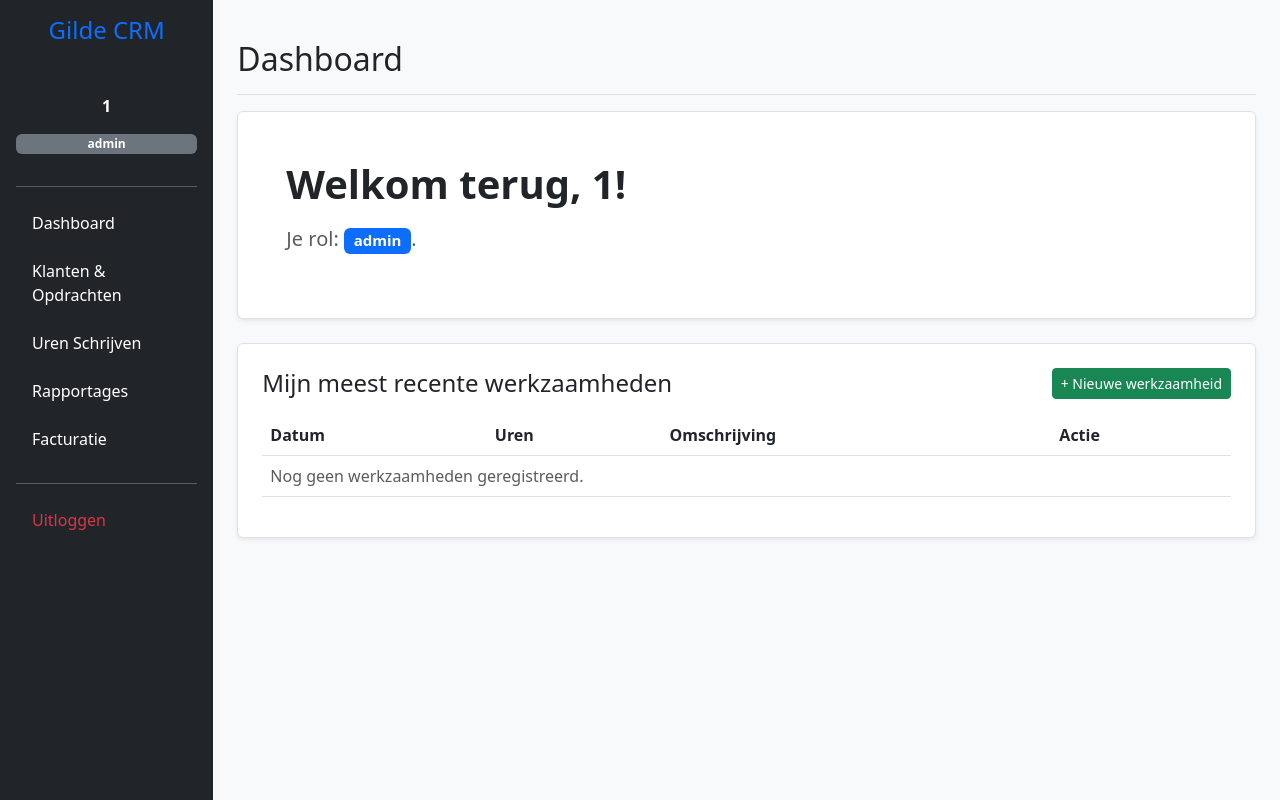
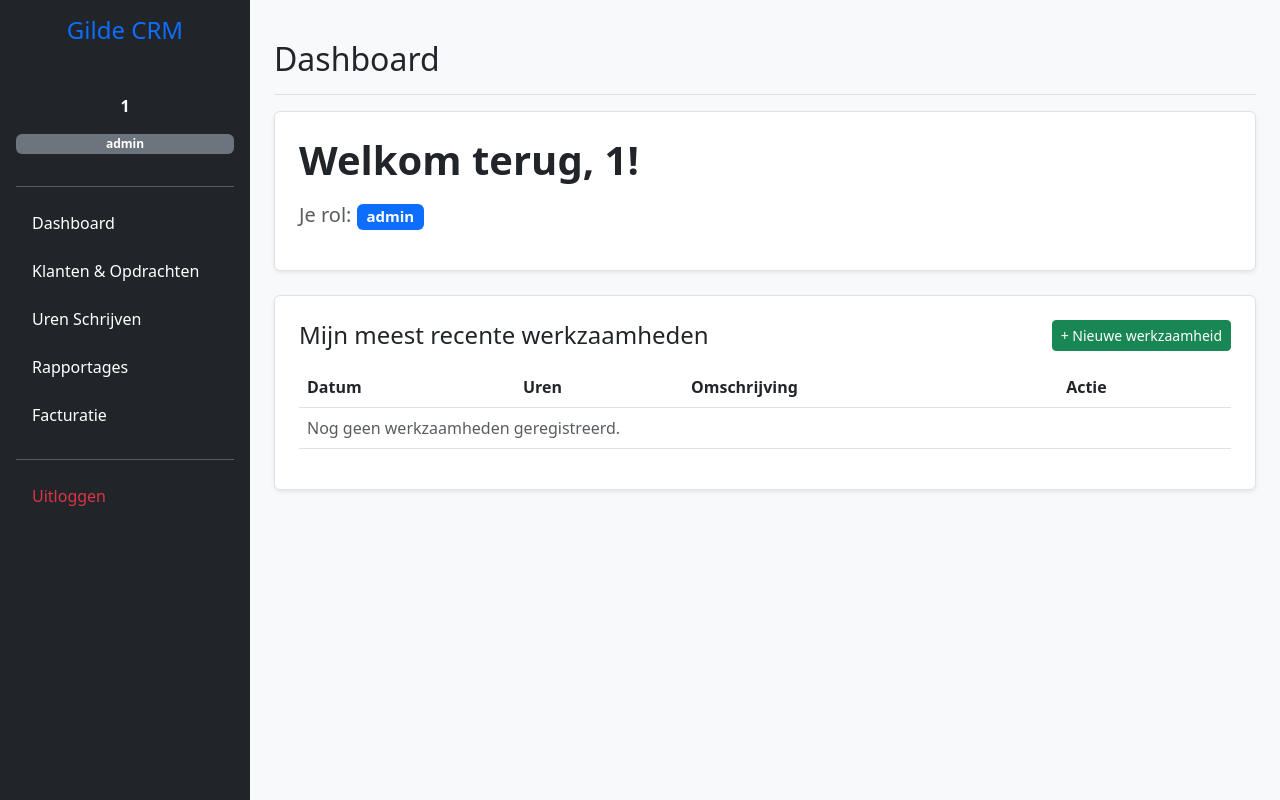
Before and after one commit to NinoSlaats/crm, a PHP site: page / in a window 1280 px wide. Run offline with PHP 8.4, Linux system fonts and the light colour scheme; the visitor is signed in with stand-in values (Sample User, id 1); data that the repository does not hold is empty.

Commit message:
telefoon fix

```diff
--- a/index.php
+++ b/index.php
@@ -7,8 +7,6 @@ if (!isset($_SESSION['user_id'])) {
     exit;
 }
 
-// AANGEPAST: We halen gegevens nu uit 'werkzaamheden_personeel'
-// Er is geen 'JOIN opdrachten' meer nodig, dus we selecteren gewoon alles
 $stmt = $conn->prepare("
     SELECT * FROM werkzaamheden_personeel
     WHERE medewerker_id = :user_id
@@ -30,26 +28,22 @@ $mijn_werkzaamheden = $stmt->fetchAll(PDO::FETCH_ASSOC);
 </head>
 <body class="bg-light">
 
-<div class="container-fluid">
-    <div class="row">
 <?php include 'sidebar.php'; ?>
 
-        <main class="col-md-9 ms-sm-auto col-lg-10 px-md-4 py-4">
+<main class="px-3 px-md-4 py-4">
     <div class="d-flex justify-content-between flex-wrap flex-md-nowrap align-items-center pt-3 pb-2 mb-3 border-bottom">
         <h1 class="h2">Dashboard</h1>
     </div>
 
-            <div class="p-5 mb-4 bg-white rounded shadow-sm border">
+    <div class="p-4 mb-4 bg-white rounded shadow-sm border">
         <h1 class="display-6 fw-bold text-dark">Welkom terug, <?= htmlspecialchars($_SESSION['user_naam']); ?>!</h1>
         <p class="fs-5 text-muted mt-3">
-                    Je rol: <span class="badge bg-primary"><?= $_SESSION['user_rol']; ?></span>.
+            Je rol: <span class="badge bg-primary"><?= $_SESSION['user_rol']; ?></span>
         </p>
     </div>
 
-            <div class="row">
-                <div class="col-md-12">
     <div class="card shadow-sm p-4 bg-white border">
-                        <div class="d-flex justify-content-between align-items-center mb-3">
+        <div class="d-flex justify-content-between align-items-center mb-3 flex-wrap gap-2">
             <h4 class="mb-0">Mijn meest recente werkzaamheden</h4>
             <a href="uren_schrijven_dashboard.php" class="btn btn-success btn-sm">+ Nieuwe werkzaamheid</a>
         </div>
@@ -58,7 +52,8 @@ $mijn_werkzaamheden = $stmt->fetchAll(PDO::FETCH_ASSOC);
             <table class="table table-hover">
                 <thead>
                     <tr>
-                                        <th>Datum</th> <th>Uren</th>
+                        <th>Datum</th>
+                        <th>Uren</th>
                         <th>Omschrijving</th>
                         <th>Actie</th>
                     </tr>
@@ -83,11 +78,8 @@ $mijn_werkzaamheden = $stmt->fetchAll(PDO::FETCH_ASSOC);
             </table>
         </div>
     </div>
-                </div>
-            </div>
 </main>
-    </div>
-</div>
+
 <script src="https://cdn.jsdelivr.net/npm/bootstrap@5.3.0/dist/js/bootstrap.bundle.min.js"></script>
 </body>
 </html>
--- a/sidebar.php
+++ b/sidebar.php
@@ -1,7 +1,16 @@
-<nav id="sidebarMenu" class="offcanvas-md offcanvas-start col-md-3 col-lg-2 bg-dark text-white min-vh-100 p-3 sticky-top" style="height: 100vh; overflow-y: auto;" tabindex="-1" aria-labelledby="sidebarMenuLabel">
+<!-- Hamburger knop - alleen zichtbaar op mobiel -->
+<nav class="navbar navbar-dark bg-dark d-md-none px-3 py-2">
+    <span class="navbar-brand fw-bold text-primary">Gilde CRM</span>
+    <button class="navbar-toggler" type="button" data-bs-toggle="offcanvas" data-bs-target="#sidebarMenu" aria-controls="sidebarMenu">
+        <span class="navbar-toggler-icon"></span>
+    </button>
+</nav>
+
+<!-- Sidebar -->
+<nav id="sidebarMenu" class="offcanvas-md offcanvas-start col-md-3 col-lg-2 bg-dark text-white p-3" tabindex="-1" aria-labelledby="sidebarMenuLabel">
 
     <div class="offcanvas-header d-md-none">
-        <h5 class="offcanvas-title" id="sidebarMenuLabel">Menu</h5>
+        <h5 class="offcanvas-title text-white" id="sidebarMenuLabel">Menu</h5>
         <button type="button" class="btn-close btn-close-white" data-bs-dismiss="offcanvas" data-bs-target="#sidebarMenu"></button>
     </div>
 
--- a/style.css
+++ b/style.css
@@ -1,25 +1,28 @@
-/* 1. Jouw eigen huidige code (voor de tabel) */
-.table-responsive {
-    overflow-x: auto;
-    -webkit-overflow-scrolling: touch;
+/* ===== MOBIEL (standaard) ===== */
+body {
+    overflow-x: hidden;
 }
 
-@media (max-width: 991px) {
-    .table { font-size: 0.85rem; }
-    .btn-sm { padding: 0.2rem 0.4rem; font-size: 0.7rem; }
+main {
+    margin-left: 0 !important;
+    width: 100% !important;
+    padding-top: 0 !important;
 }
 
-/* 2. De toevoeging (voor de sidebar op desktop) */
-@media (min-width: 992px) {
+/* ===== DESKTOP (768px en groter) ===== */
+@media (min-width: 768px) {
     #sidebarMenu {
         position: fixed !important;
-        transform: none !important;
-        visibility: visible !important;
+        top: 0;
+        left: 0;
+        width: 250px;
         height: 100vh;
+        z-index: 100;
+        overflow-y: auto;
     }
 
-    /* Zorg dat de hoofdinhoud niet achter de sidebar schuift */
     main {
-        margin-left: 250px;
+        margin-left: 250px !important;
+        width: calc(100% - 250px) !important;
     }
 }
```
Lines whose indentation alone changed are shown as unchanged.
